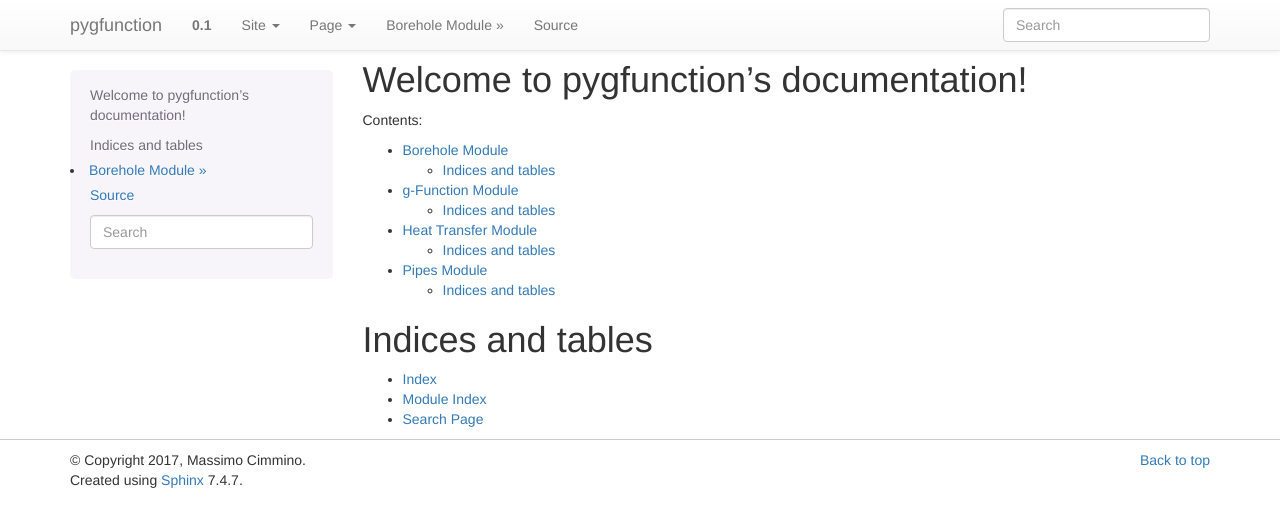
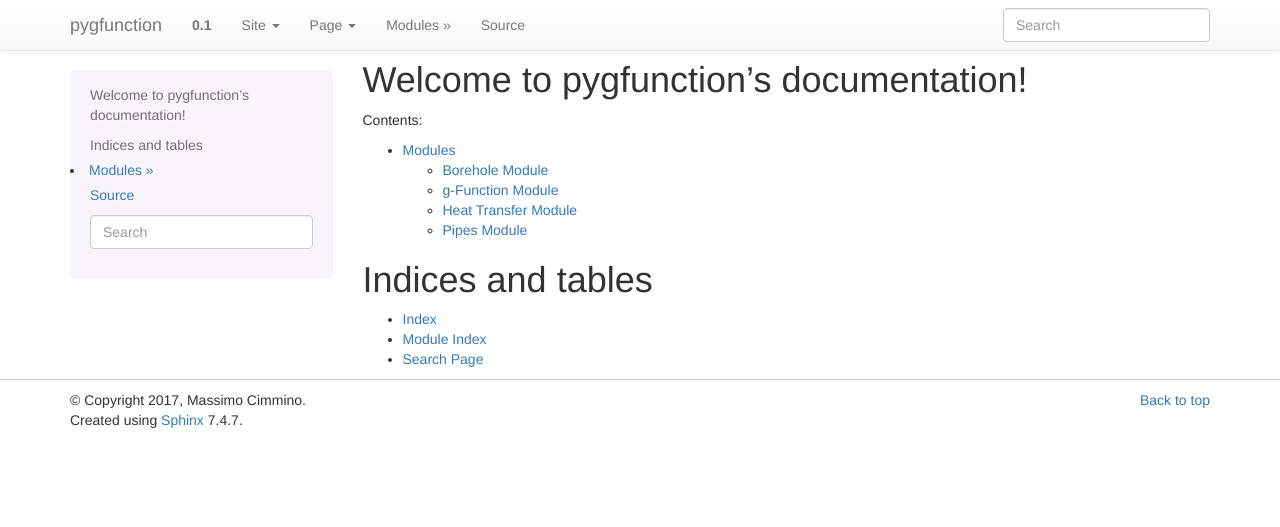
Before and after one commit to MassimoCimmino/pygfunction, a Sphinx documentation site: the page built from doc/source/index.rst, in a window 1280 px wide. Shown: the top 527 px of the page. Built offline with Sphinx 7.4.7, drawn with Linux system fonts in a browser that asks for light colours.

Commit message:
Separate documentation files for modules

```diff
--- a/doc/source/boreholes.rst
+++ b/doc/source/boreholes.rst
@@ -8,10 +8,3 @@ Borehole Module
     :members:
     :undoc-members:
     :show-inheritance:
-
-Indices and tables
-==================
-
-* :ref:`genindex`
-* :ref:`modindex`
-* :ref:`search`
--- a/doc/source/gfunction.rst
+++ b/doc/source/gfunction.rst
@@ -8,10 +8,3 @@ g-Function Module
     :members:
     :undoc-members:
     :show-inheritance:
-
-Indices and tables
-==================
-
-* :ref:`genindex`
-* :ref:`modindex`
-* :ref:`search`
--- a/doc/source/heat_transfer.rst
+++ b/doc/source/heat_transfer.rst
@@ -8,10 +8,3 @@ Heat Transfer Module
     :members:
     :undoc-members:
     :show-inheritance:
-
-Indices and tables
-==================
-
-* :ref:`genindex`
-* :ref:`modindex`
-* :ref:`search`
--- a/doc/source/index.rst
+++ b/doc/source/index.rst
@@ -13,11 +13,7 @@ Contents:
 .. toctree::
    :maxdepth: 2
 
-   boreholes
-   gfunction
-   heat_transfer
-   pipes
-
+   modules
 
 
 Indices and tables
--- a/doc/source/pipes.rst
+++ b/doc/source/pipes.rst
@@ -9,10 +9,3 @@ Pipes Module
     :undoc-members:
     :inherited-members:
     :show-inheritance:
-
-Indices and tables
-==================
-
-* :ref:`genindex`
-* :ref:`modindex`
-* :ref:`search`
```
Also changed, not shown: doc/source/modules.rst (added, +13 -0 lines).
